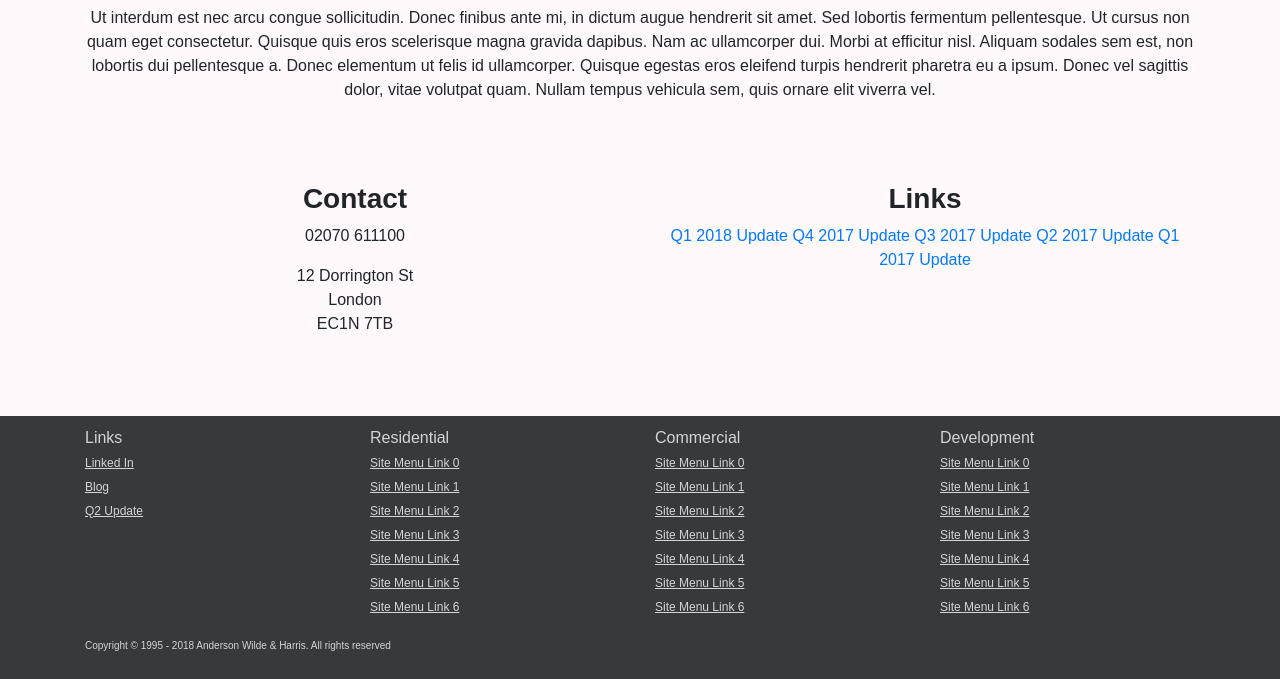
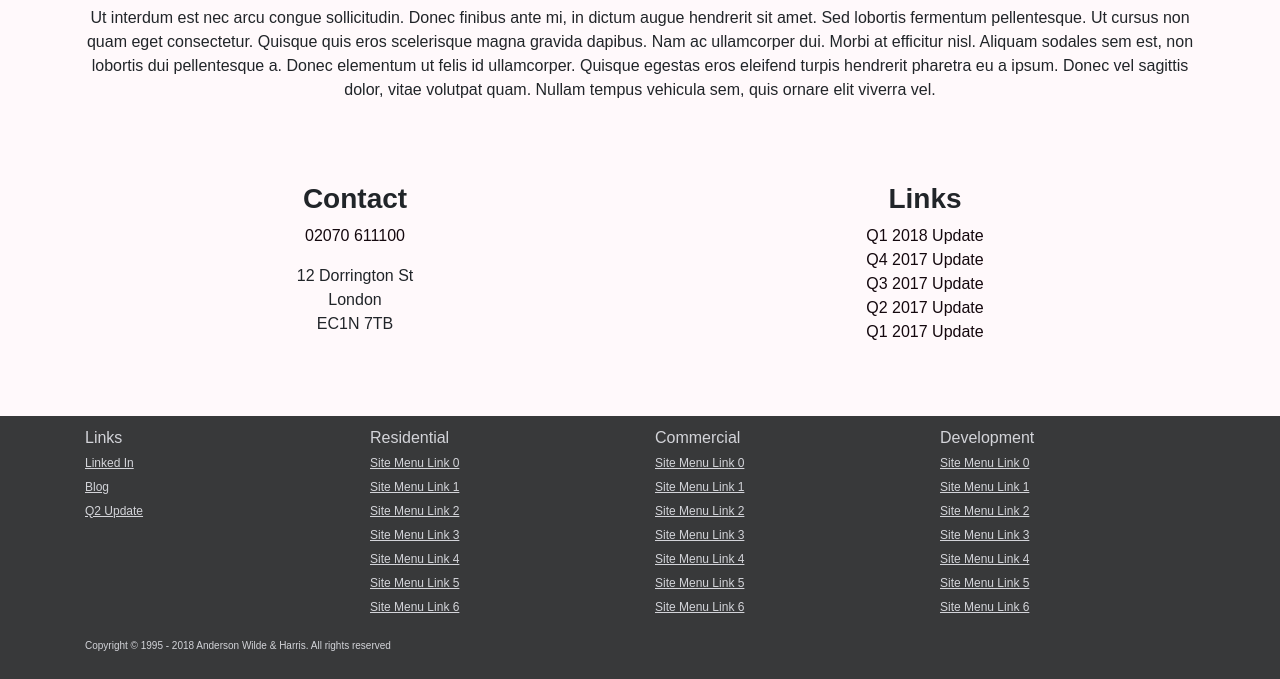
Before and after one commit to arindam8/awh, a Django app: page /about/ in a window 1280 px wide. Shown: the part 830-1509 px from the top of the page. Run offline with Django 3.2, Linux system fonts and the light colour scheme; some libraries are stand-ins or nearby versions; some web fonts are replaced.

Commit message:
about page

```diff
--- a/awh_build/home/static/home/styles/about.css
+++ b/awh_build/home/static/home/styles/about.css
@@ -40,3 +40,16 @@ h3 {
 .about_bottom {
     text-align: center;
 }
+
+#link_list {
+    display: flex;
+    flex-direction: column;
+}
+
+.about_links {
+    color: var(--black);
+}
+
+.about_links:hover {
+    color: var(--black);
+}
--- a/awh_build/home/static/home/styles/home.css
+++ b/awh_build/home/static/home/styles/home.css
@@ -72,7 +72,7 @@
 
 .facts{
     text-align: center;
-    font-size: 25px;
+    font-size: 23px;
     color: var(--med-gray);
 }
 
--- a/awh_build/home/templates/home/about.html
+++ b/awh_build/home/templates/home/about.html
@@ -24,18 +24,18 @@
         <!--col-->
         <div class="col-6 about_bottom">
             <h3>Contact</h3>
-            <p>02070 611100</p>
+            <a class="about_links" href="tel:+02070611100"><p>02070 611100</p></a>
             <p>12 Dorrington St<br>London<br>EC1N 7TB</p>
         </div>
         <!--col-->
         <div class="col-6 about_bottom">
             <h3>Links</h3>
             <div id="link_list">
-                <a href="#">Q1 2018 Update</a>
-                <a href="#">Q4 2017 Update</a>
-                <a href="#">Q3 2017 Update</a>
-                <a href="#">Q2 2017 Update</a>
-                <a href="#">Q1 2017 Update</a>
+                <a class="about_links" href="#">Q1 2018 Update</a>
+                <a class="about_links" href="#">Q4 2017 Update</a>
+                <a class="about_links" href="#">Q3 2017 Update</a>
+                <a class="about_links" href="#">Q2 2017 Update</a>
+                <a class="about_links" href="#">Q1 2017 Update</a>
             </div>
         </div>
     </div>
```
